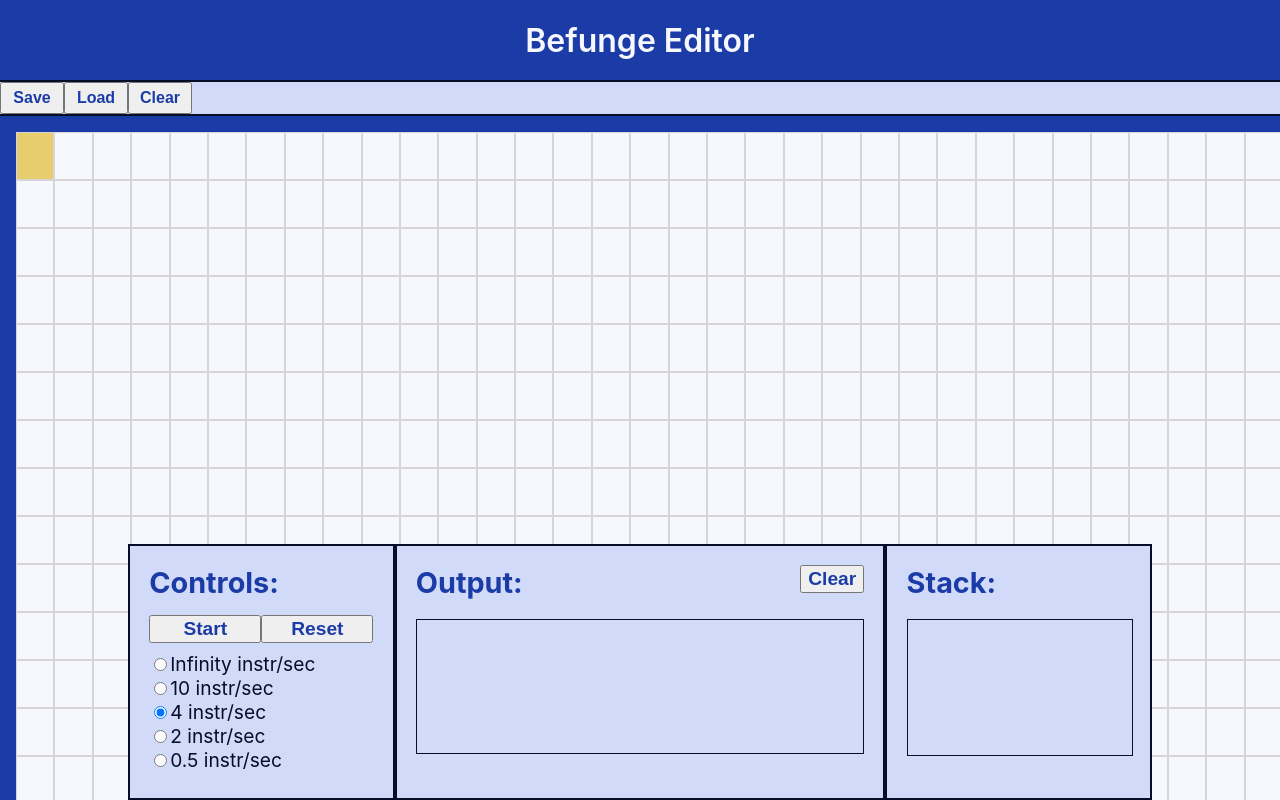
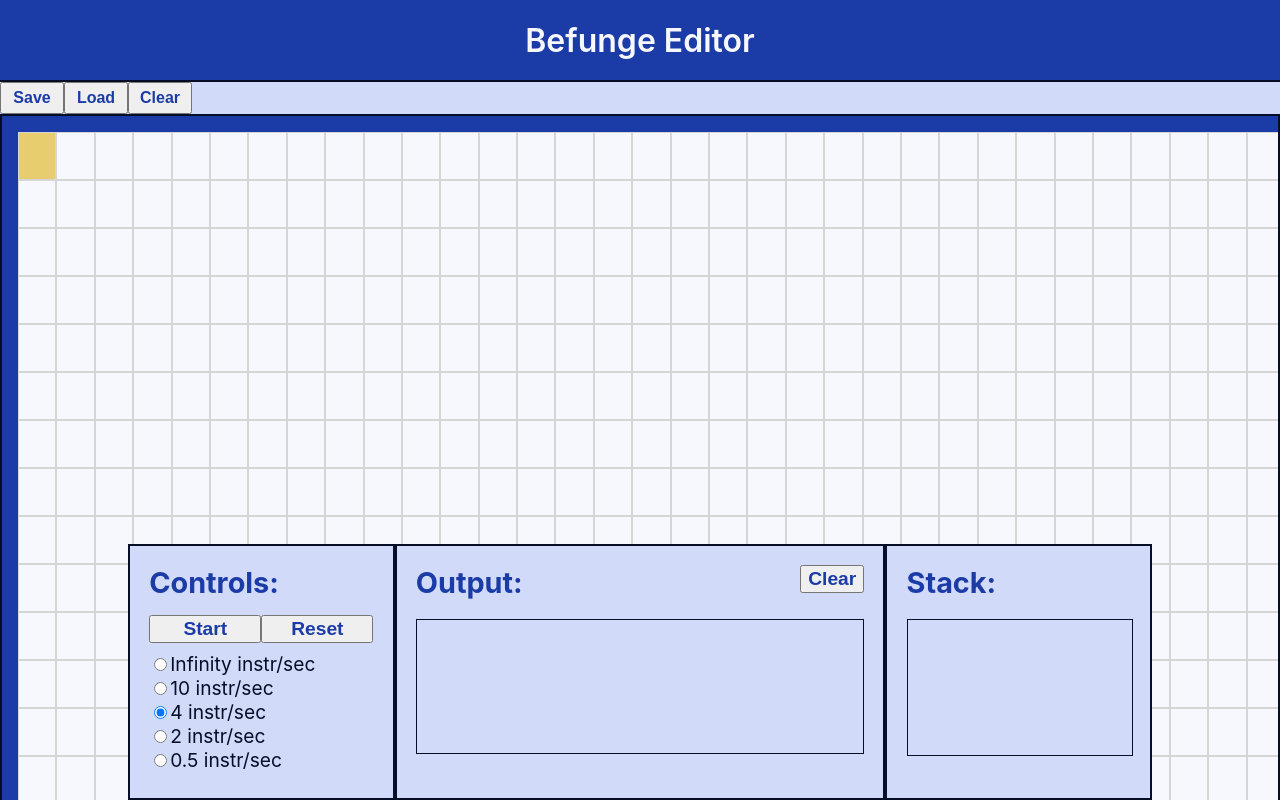
Before and after one commit to jclaver-woodridge/befunge-editor, a React (Create React App) app: page / in a window 1280 px wide. Built offline with nearby package versions, Linux system fonts and the light colour scheme.

Commit message:
Corrected styling error in editor

```diff
--- a/src/components/editor/BefungeEditor.module.scss
+++ b/src/components/editor/BefungeEditor.module.scss
@@ -6,6 +6,7 @@
 
     border: 2px solid var(--primaryVeryDark);
     background-color: var(--primaryDark);
+    box-sizing: border-box;
 
     overflow-x: scroll;
     text-align: center;
@@ -15,8 +16,6 @@
     white-space: nowrap;
     display: inline-block;
 
-    margin-left: 1em;
-
     .row-inner {
         display: flex;
         flex-direction: row;
```
